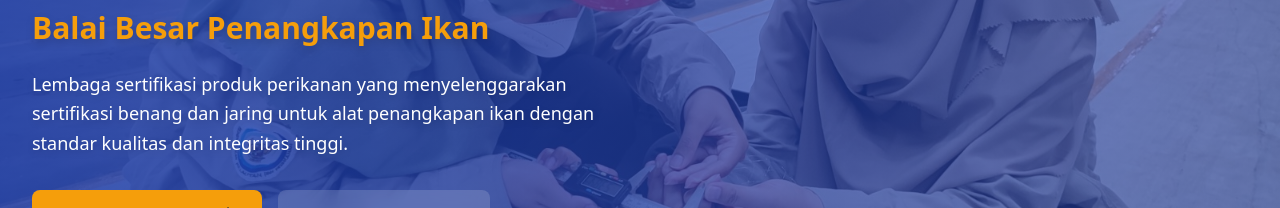
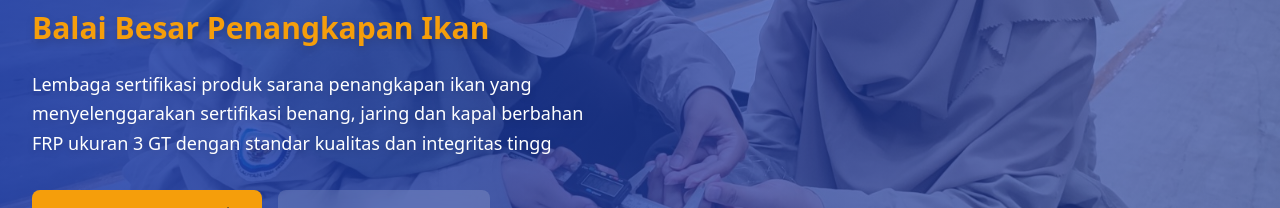
Before and after one commit to dhimasaqil/LSProBBPI, a React (Vite) app: page / in a window 1280 px wide. Shown: the part 374-582 px from the top of the page. Built offline with nearby package versions, Linux system fonts and the light colour scheme; no server answers.

Commit message:
update description hero section home page

```diff
--- a/src/pages/Home.tsx
+++ b/src/pages/Home.tsx
@@ -61,8 +61,7 @@ export default function Home() {
                 </span>
               </h1>
               <p className="text-lg text-white mb-8 max-w-xl leading-relaxed drop-shadow-md">
-                Lembaga sertifikasi produk perikanan yang menyelenggarakan sertifikasi benang dan
-                jaring untuk alat penangkapan ikan dengan standar kualitas dan integritas tinggi.
+                Lembaga sertifikasi produk sarana penangkapan ikan yang menyelenggarakan sertifikasi benang, jaring dan kapal berbahan FRP ukuran 3 GT dengan standar kualitas dan integritas tingg
               </p>
               <div className="flex flex-col sm:flex-row gap-4">
                 <Link
```
Also changed, not shown: 1 other file (tests, documents, lock files or other folders).
